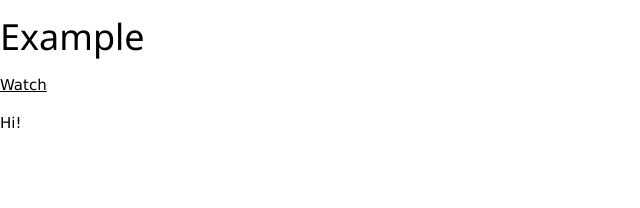
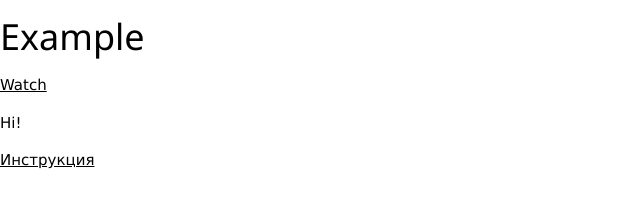
Before and after one commit to FunFunFine/lingua_fronta, a plain HTML site: page index.html in a window 1280 px wide. Shown: the whole page, without its empty margins (0-640 px from the left). Drawn offline with nearby package versions, Linux system fonts and the light colour scheme.

Commit message:
Update index.html

```diff
--- a/index.html
+++ b/index.html
@@ -8,5 +8,6 @@
         <h1>Example</h1>
         <a class="button" href="https://github.com/FunFunFine/lingua_fronta">Watch</a>
         <p>Hi!</p>
+        <a class="button" href="https://pages.github.com/">Инструкция</a>
     </body>
 </html>
```
